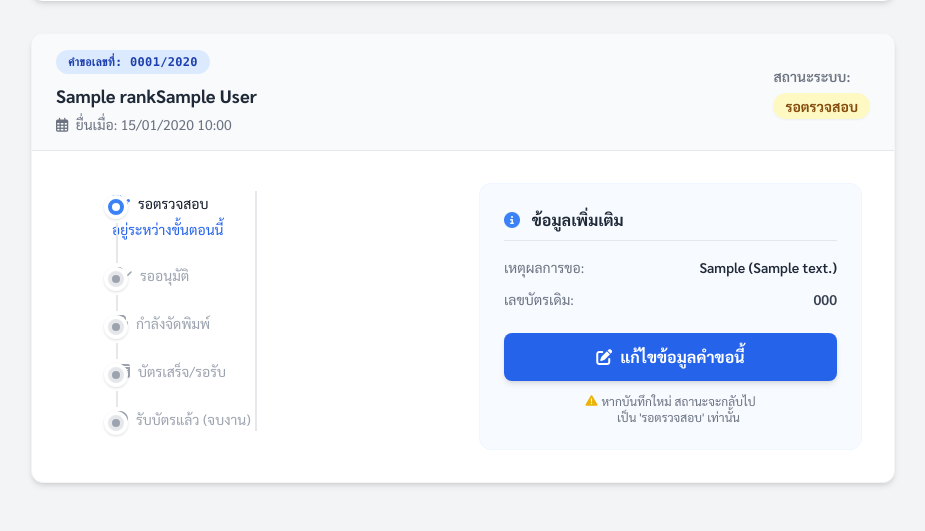
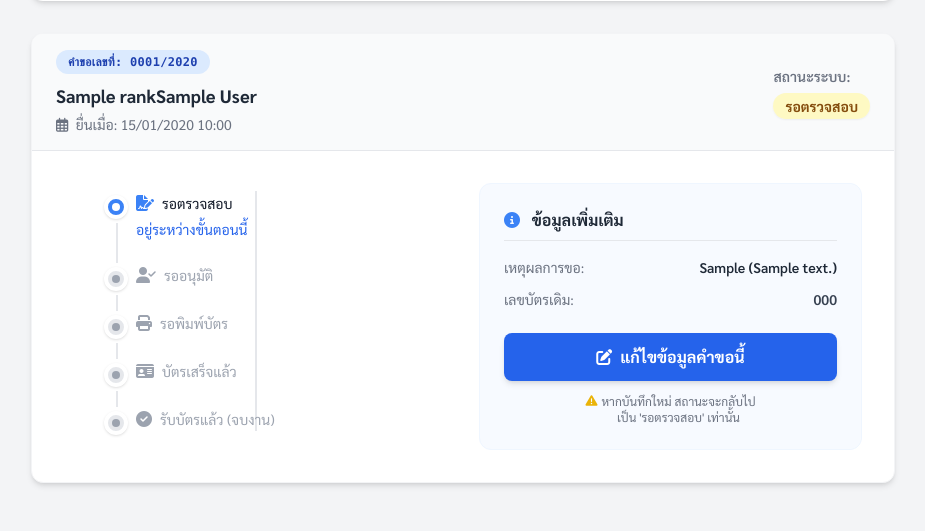
Before and after one commit to non5217/idcard-police, a PHP site: page /track_status.php in a window 1280 px wide. Shown: the part 467-998 px from the top of the page, without its empty margins (177-1102 px from the left). Run offline with PHP 8.4, Linux system fonts and the light colour scheme; the visitor is signed in with stand-in values (Sample User, id 1); tables that the repository leaves empty or names only in its code hold one stand-in row (values such as "Sample post"); a stand-in replaces the project's code that opens the database connection; some libraries are stand-ins or nearby versions.

Commit message:
fix: timeline icons visibility - increase padding to prevent overlap with status circles

```diff
--- a/track_status.php
+++ b/track_status.php
@@ -142,8 +142,8 @@ function renderTimeline($current_status, $reject_reason = '')
     $steps = [
         'PENDING_CHECK' => ['label' => 'รอตรวจสอบ', 'icon' => 'fas fa-file-signature'],
         'PENDING_APPROVAL' => ['label' => 'รออนุมัติ', 'icon' => 'fas fa-user-check'],
-        'SENT_TO_PRINT' => ['label' => 'กำลังจัดพิมพ์', 'icon' => 'fas fa-print'],
-        'READY_PICKUP' => ['label' => 'บัตรเสร็จ/รอรับ', 'icon' => 'fas fa-id-card'],
+        'SENT_TO_PRINT' => ['label' => 'รอพิมพ์บัตร', 'icon' => 'fas fa-print'],
+        'READY_PICKUP' => ['label' => 'บัตรเสร็จแล้ว', 'icon' => 'fas fa-id-card'],
         'COMPLETED' => ['label' => 'รับบัตรแล้ว (จบงาน)', 'icon' => 'fas fa-check-circle']
     ];
 
@@ -208,7 +208,7 @@ function renderTimeline($current_status, $reject_reason = '')
         $html .= '</div>';
 
         // เนื้อหา
-        $html .= '<div class="pl-2">';
+        $html .= '<div class="pl-8">';
         $html .= '<div class="flex items-center gap-2 ' . $textColor . '">';
         $html .= '<i class="' . $step['icon'] . ' text-lg sm:text-base ' . ($is_current ? 'text-blue-500' : $iconColor) . '"></i>';
         $html .= '<span class="text-base sm:text-sm font-semibold sm:font-normal">' . $step['label'] . '</span>';
```
